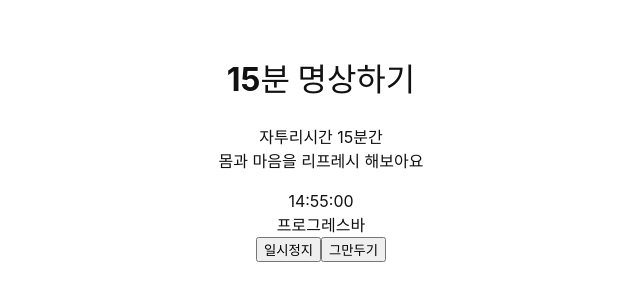
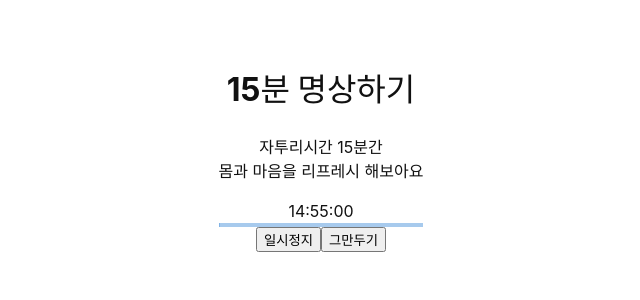
Before and after one commit to Tickley-Team/Tickley, a React (Vite) app: page /timer/progress in a window 1280 px wide. Shown: the part 260-560 px from the top of the page, without its empty margins (319-959 px from the left). Built offline with nearby package versions, Linux system fonts and the light colour scheme.

Commit message:
feat: 타이머에 프로그레스바를 추가하라

```diff
--- a/src/hooks/useProgressTimerPage.ts
+++ b/src/hooks/useProgressTimerPage.ts
@@ -4,9 +4,10 @@ import { useNavigate } from 'react-router'
 const useProgressTimerPage = () => {
   const navigate = useNavigate()
 
+  const totalTime = 15 * 60;
   const [isShowQuitPopup, setShowQuitPopup] = useState(false)
   const [isRunning, setIsRunning] = useState(true)
-  const [timeLeft, setTimeLeft] = useState(15 * 60)
+  const [timeLeft, setTimeLeft] = useState(totalTime)
 
   useEffect(() => {
     let timer: NodeJS.Timeout
@@ -43,7 +44,7 @@ const useProgressTimerPage = () => {
     return `${String(minutes).padStart(2, '0')}:${String(remainingSeconds).padStart(2, '0')}:00`
   }
 
-    return { isShowQuitPopup, isRunning, timeLeft, handleClickSwitchQuit, handleClickTimeStop, formatTime };
+    return { isShowQuitPopup, isRunning, totalTime, timeLeft, handleClickSwitchQuit, handleClickTimeStop, formatTime };
 }
 
 export default useProgressTimerPage;
--- a/src/pages/ProgressTimer.tsx
+++ b/src/pages/ProgressTimer.tsx
@@ -1,10 +1,11 @@
 import ProgressTimerQuitPopup from '../components/ProgressTimerQuitPopup'
 import { MobileLayout } from '../layout/MobileLayout'
 import useProgressTimerPage from '../hooks/useProgressTimerPage'
+import { LinearProgress } from '@mui/material';
 
 const ProgressTimer = () => {
   const {
-    isShowQuitPopup, isRunning, timeLeft,
+    isShowQuitPopup, isRunning, totalTime,timeLeft,
     handleClickSwitchQuit, handleClickTimeStop, formatTime,
   } = useProgressTimerPage();
 
@@ -17,7 +18,7 @@ const ProgressTimer = () => {
           몸과 마음을 리프레시 해보아요
         </p>
         <div>{formatTime(timeLeft)}</div>
-        <div>프로그레스바</div>
+        <LinearProgress variant="determinate" value={((totalTime - timeLeft) / totalTime) * 100} />
         <button onClick={handleClickTimeStop}>{isRunning ? '일시정지' : '다시시작'}</button>
         <button onClick={() => handleClickSwitchQuit(true)}>그만두기</button>
       </div>
```
